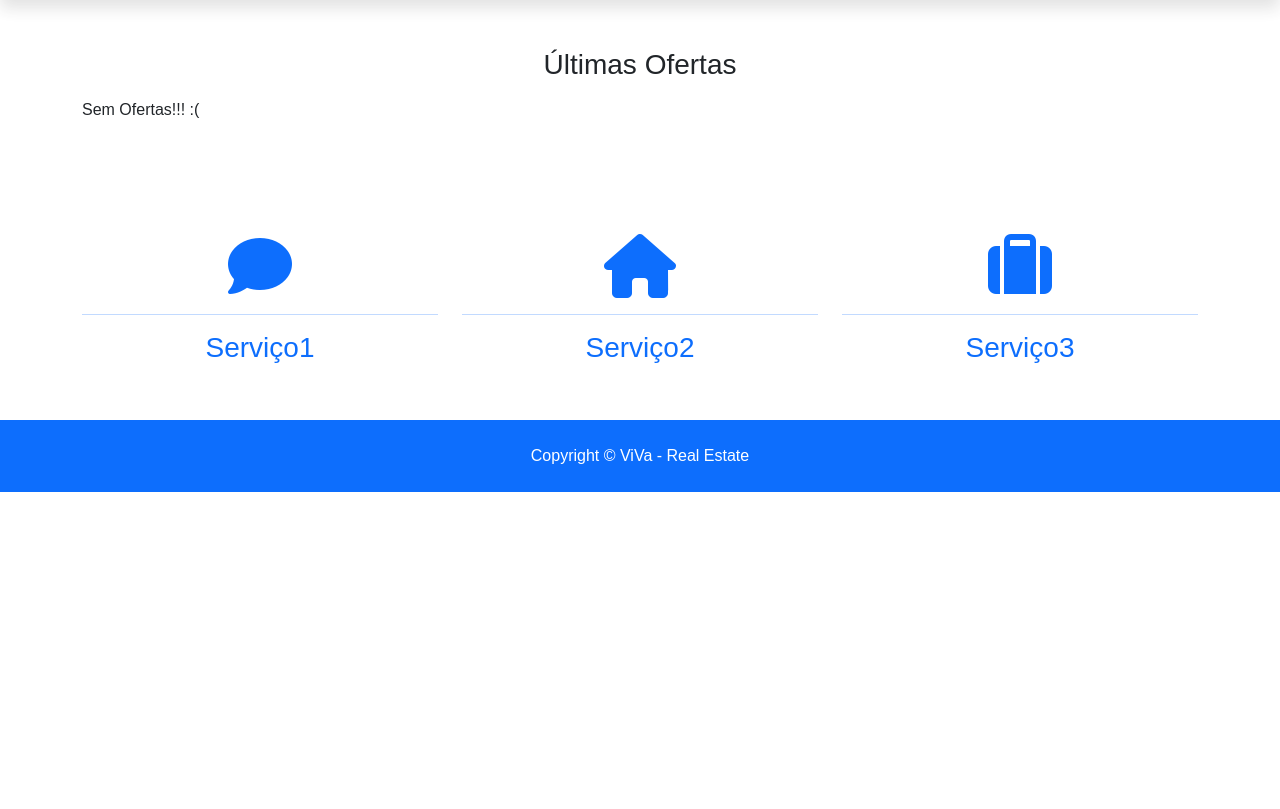
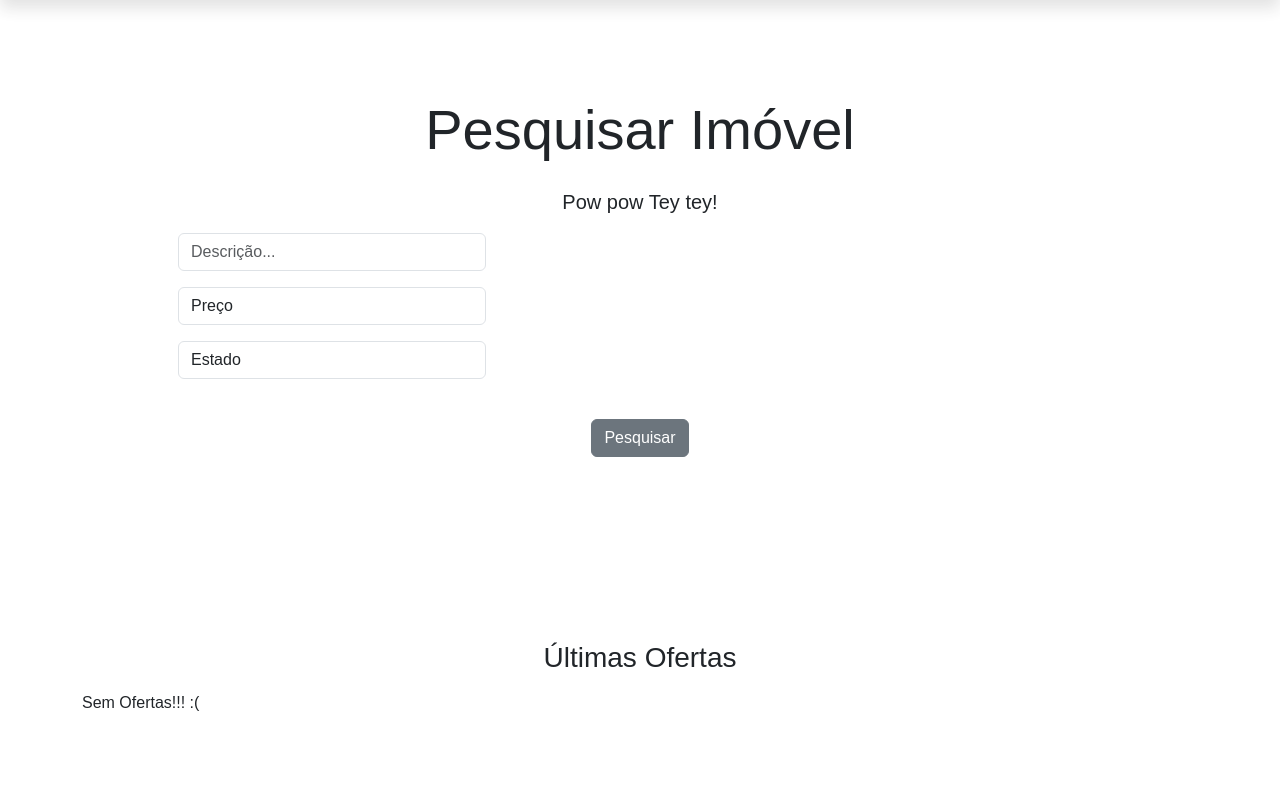
Before and after one commit to diegobers/django-deploy-railway, a Django app: page / in a window 1280 px wide. Shown: the part 76-885 px from the top of the page. Before the commit the page ends 568 px from the top, so only its background shows below. Run offline with Django 4.2, Linux system fonts and the light colour scheme; data that the repository does not hold is empty; some libraries are stand-ins or nearby versions.

Commit message:
update navbar form template

```diff
--- a/advertisings/models.py
+++ b/advertisings/models.py
@@ -9,7 +9,7 @@
   adv_type = models.TextField(null=True, blank=True)
   adv_cod = models.IntegerField(null=True, blank=True)
   initial_price = models.DecimalField(null=True, blank=True, max_digits=2, decimal_places=1)
-  final_price = models.DecimalField(null=True, blank=True, max_digits=2, decimal_places=1)
+  final_price = models.IntegerField()
   is_published = models.BooleanField(null=True, default=True, blank=True)
   is_occupied = models.BooleanField(null=True, default=True, blank=True)
   list_date = models.DateField(null=True, default=datetime.today, blank=True)
--- a/templates/pages/index.html
+++ b/templates/pages/index.html
@@ -2,6 +2,50 @@
 
 
 {% block content %}
+
+<!-- Showcase -->
+<section id="showcase">
+  <div class="container text-center">
+    <div class="home-search p-5">
+      <div class="overlay p-5">
+        <h1 class="display-4 mb-4">Pesquisar Imóvel</h1>
+        <p class="lead">Pow pow Tey tey!</p>
+        <div class="search">
+          <form action="{% url 'search' %}">
+            <!-- Form Row 1 -->
+            <div class="form-row">
+              <div class="col-md-4 mb-3">
+                <label class="sr-only">Descrição</label>
+                <input type="text" name="keywords" class="form-control"  value="{{ values.keywords }}" placeholder="Descrição...">
+              </div>
+
+              <div class="col-md-4 mb-3">
+                <select name="final_price" class="form-control" id="type">
+                  <option selected="true" disabled="disabled">Preço</option>
+                  {% for key,value in price_choices.items %}
+                    <option value="{{ key }}">{{ value }}</option>
+                  {% endfor %}
+                </select>
+              </div>
+
+              <div class="col-md-4 mb-3">
+                <label class="sr-only">State</label>
+                <select name="state" class="form-control">
+                  <option selected="true" disabled="disabled">Estado</option>
+                  {% for key,value in state_choices.items %}
+                    <option value="{{ key }}">{{ value }}</option>
+                  {% endfor %}
+                </select>
+              </div>
+            </div>
+            <button class="btn btn-secondary btn-block mt-4" type="submit">Pesquisar</button>
+          </form>
+        </div>
+      </div>
+    </div>
+  </div>
+</section>
+<br>
 <!-- Latest Advertisings -->
 <section id="advertisings" class="py-5">
   <div class="container">
@@ -51,7 +95,6 @@
     </div>
   </div>
 </section>
-
 <!-- Services -->
 <section id="services" class="py-5 text-primary">
   <div class="container">
```
Also changed, not shown: advertisings/views.py (+15 -1 lines), accounts/migrations/0001_initial.py, advertisings/migrations/0001_initial.py, advertisings/migrations/0002_rename_square_meters_advertising_total_meters_and_more.py (deleted), advertisings/migrations/0003_alter_advertising_adv_cod_and_more.py (deleted).
